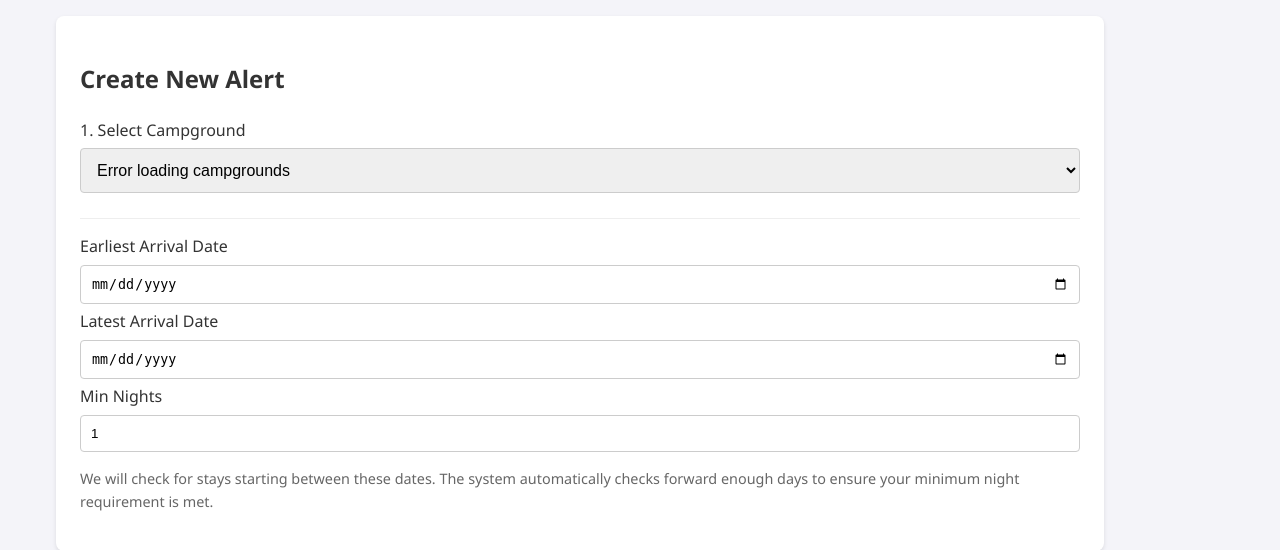
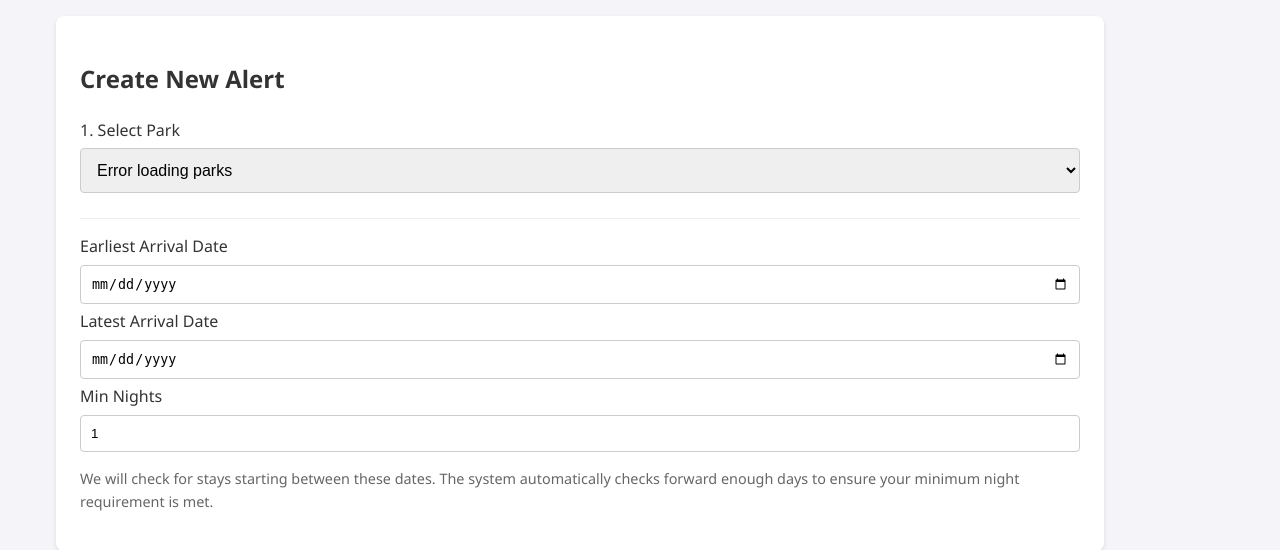
Before and after one commit to SecuredUnderscore/BCParks-Campsite-Tracker, a Flask app: page /alerts/new in a window 1280 px wide. Shown: the part 68-618 px from the top of the page. Run offline with Flask 3, Linux system fonts and the light colour scheme; a user stored in the database is signed in; data that the repository does not hold is empty.

Commit message:
Fixed new-alert page step titles

```diff
--- a/app/templates/create_alert.html
+++ b/app/templates/create_alert.html
@@ -40,15 +40,15 @@
 
         <!-- Step 1: Campground -->
         <div class="form-group">
-            <label>1. Select Campground</label>
+            <label>1. Select Park</label>
             <select id="campgroundSelect" name="campground_id" style="width: 100%; padding: 12px; font-size: 16px;">
-                <option value="">Loading campgrounds...</option>
+                <option value="">Loading parks...</option>
             </select>
         </div>
 
         <!-- Step 2: Sub-Campground (Hidden by default) -->
         <div class="form-group" id="subCampgroundContainer" style="display: none; margin-top: 15px;">
-            <label>2. Select Sub-Campground</label>
+            <label>2. Select Campground</label>
             <select id="subCampgroundSelect" name="sub_campground_id"
                 style="width: 100%; padding: 12px; font-size: 16px;">
                 <option value="">Select...</option>
@@ -141,7 +141,7 @@
     try {
         const res = await fetch('/api/proxy/campgrounds');
         const data = await res.json();
-        campgroundSelect.innerHTML = '<option value="">Select a Campground...</option>';
+        campgroundSelect.innerHTML = '<option value="">Select a Park...</option>';
 
         // Map to objects with resolved names for sorting
         const sortedCampgrounds = data.map(cg => {
@@ -172,7 +172,7 @@
         }
 
     } catch (e) {
-        campgroundSelect.innerHTML = '<option>Error loading campgrounds</option>';
+        campgroundSelect.innerHTML = '<option>Error loading parks</option>';
         console.error(e);
     }
 
```
